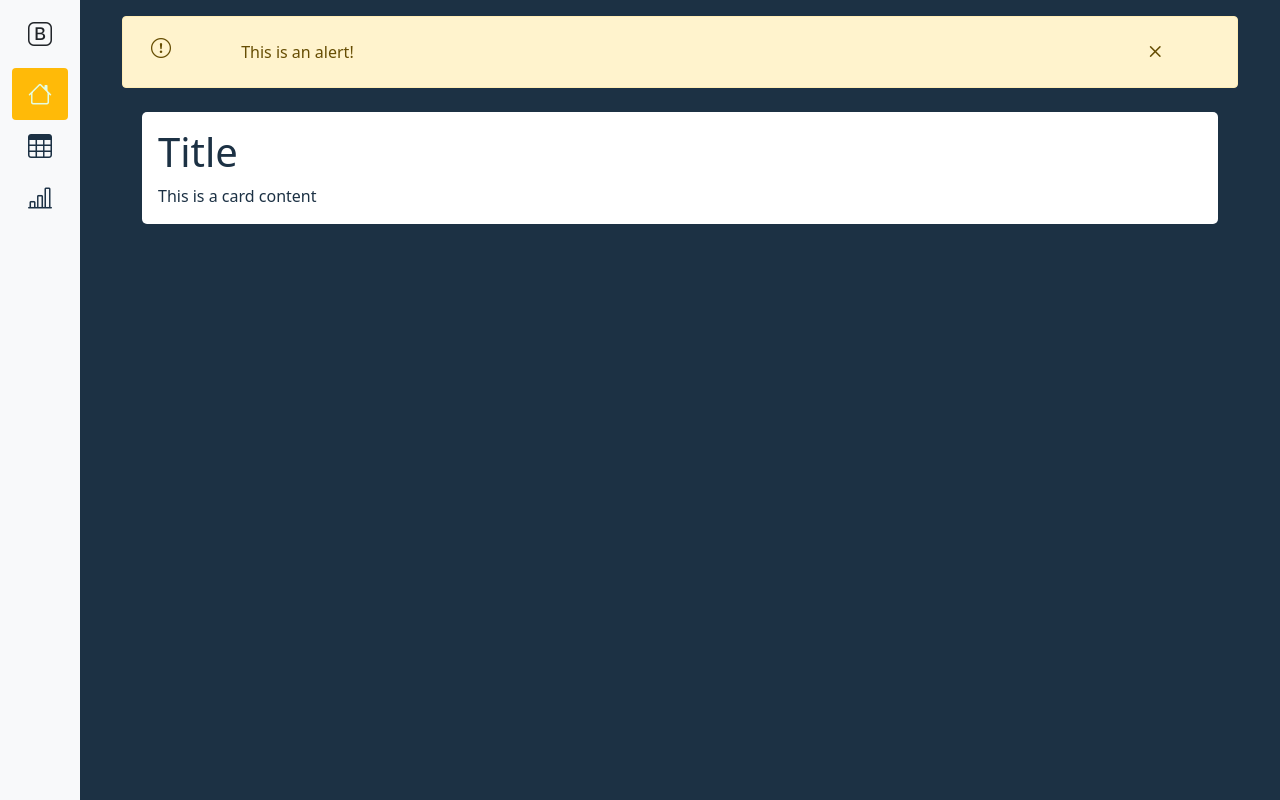
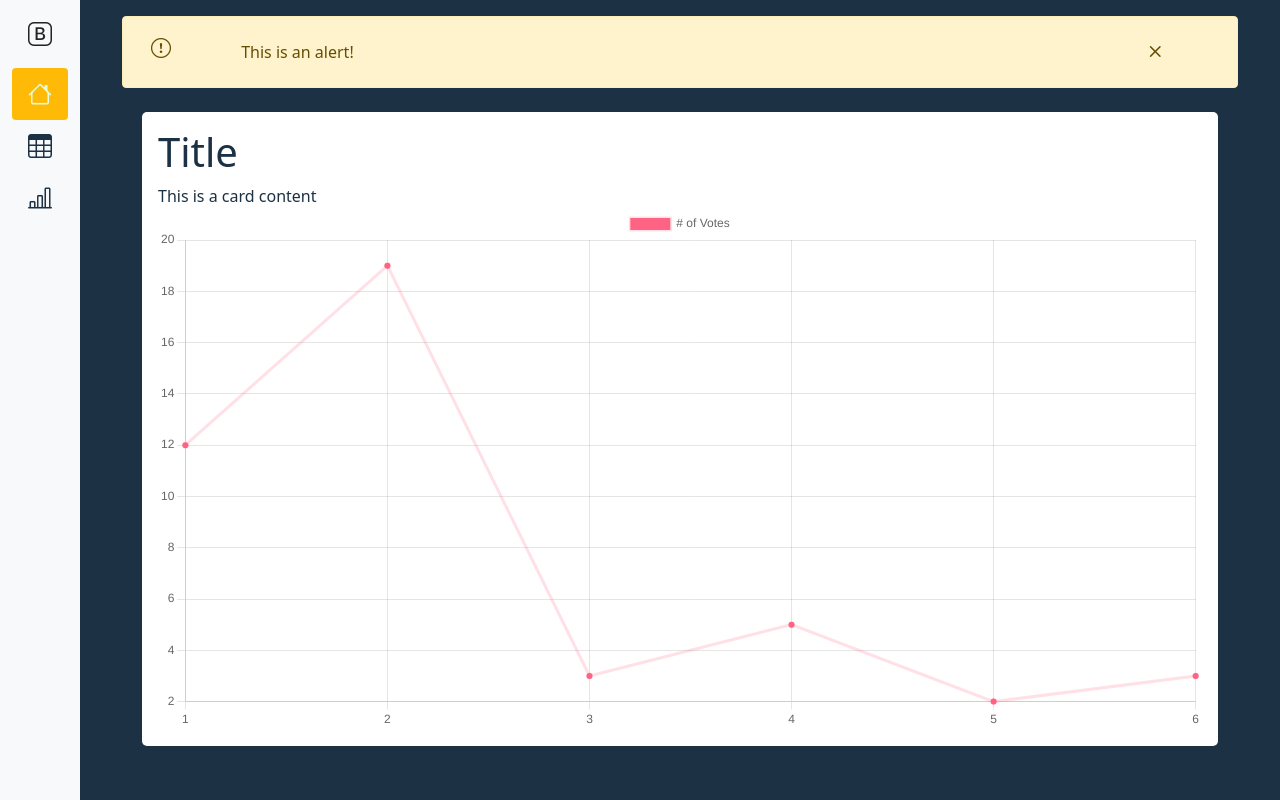
Before and after one commit to Nahzilian/DashboardTemplate, a Next.js app in the folder client/: page / in a window 1280 px wide. Built offline with nearby package versions, Linux system fonts and the light colour scheme.

Commit message:
Added line chart

```diff
--- a/client/components/Charts.jsx
+++ b/client/components/Charts.jsx
@@ -1,4 +1,4 @@
-import { Doughnut } from 'react-chartjs-2';
+import { Doughnut, Line } from 'react-chartjs-2';
 const defaultSetting = {
     labels: ['Red', 'Blue', 'Yellow', 'Green', 'Purple', 'Orange'],
     datasets: [
@@ -26,10 +26,19 @@ const defaultSetting = {
     ],
 };
 
-export const DoughnutChart = ({data = null}) => {
-        return (
+export const DoughnutChart = ({ data = null }) => {
+    return (
+        <div>
+            <Doughnut data={data ? data : defaultSetting} width={200} height={200} options={{ maintainAspectRatio: false }} />
+        </div>
+    );
+}
 
-            <div>
-                <Doughnut data={data ? data : defaultSetting} width={200} height={200} options={{ maintainAspectRatio: false }} />
-            </div>);
+
+export const LineChart = ({data = null}) => {
+    return (
+        <div>
+            <Line data={data ? data : defaultSetting} />
+        </div>
+    )
 }
--- a/client/pages/index.js
+++ b/client/pages/index.js
@@ -2,10 +2,23 @@ import Sidebar from '../components/Sidebar'
 import Card from '../components/Card'
 import Alerts from '../components/Alerts'
 import { useState } from 'react'
-
+import { LineChart } from '../components/Charts'
 
 const Index = () => {
     const [open, setOpen] = useState(true)
+
+    const data = {
+        labels: ['1', '2', '3', '4', '5', '6'],
+        datasets: [
+          {
+            label: '# of Votes',
+            data: [12, 19, 3, 5, 2, 3],
+            fill: false,
+            backgroundColor: 'rgb(255, 99, 132)',
+            borderColor: 'rgba(255, 99, 132, 0.2)',
+          },
+        ],
+      };
 
     return (
         <div>
@@ -17,6 +30,8 @@ const Index = () => {
                 <Card>
                     <h1>Title</h1>
                     This is a card content
+
+                    <LineChart data={data}/>
                 </Card>
 
             </Sidebar>
```
